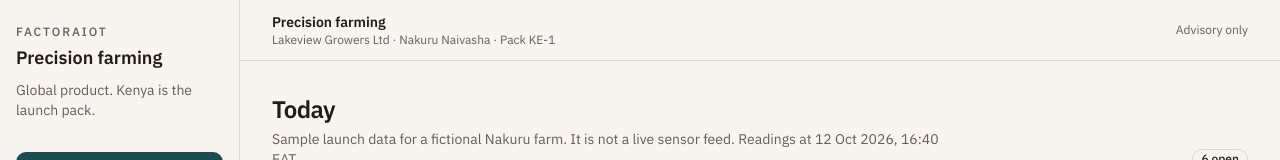
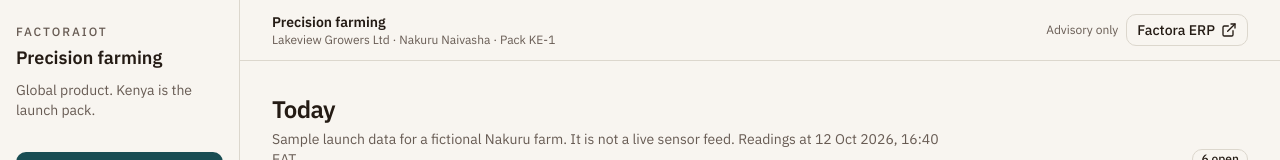
Before and after one commit to yit2022/factoraiot-farm, a Next.js app: page / in a window 1280 px wide. Shown: the top 160 px of the page. Built offline with nearby package versions, Linux system fonts and the light colour scheme.

Commit message:
Link FactorAIoT Farm with Factora ERP
Co-authored-by: rofric2020 <rofric2020@gmail.com>

```diff
--- a/src/components/shell.tsx
+++ b/src/components/shell.tsx
@@ -3,7 +3,7 @@
 import { Suspense } from "react";
 import Link from "next/link";
 import { usePathname } from "next/navigation";
-import { Menu } from "lucide-react";
+import { ExternalLink, Menu } from "lucide-react";
 import { Button } from "@/components/ui/button";
 import {
   Sheet,
@@ -14,6 +14,7 @@ import {
   SheetTrigger,
 } from "@/components/ui/sheet";
 import { tenant } from "@/lib/operations";
+import { FACTORA_ERP_URL } from "@/lib/product-links";
 import { cn } from "cn";
 
 const links = [
@@ -102,9 +103,19 @@ export function Shell({ children }: { children: React.ReactNode }) {
                 </p>
               </div>
             </div>
-            <p className="hidden text-xs text-muted-foreground sm:block">
-              Advisory only
-            </p>
+            <div className="flex items-center gap-2">
+              <span className="hidden text-xs text-muted-foreground lg:inline">
+                Advisory only
+              </span>
+              <Button
+                nativeButton={false}
+                variant="outline"
+                render={<a href={FACTORA_ERP_URL} aria-label="Back to Factora ERP" />}
+              >
+                <span className="hidden sm:inline">Factora ERP</span>
+                <ExternalLink />
+              </Button>
+            </div>
           </header>
           <div className="px-4 py-5 md:px-8 md:py-8">{children}</div>
         </div>
--- /dev/null
+++ b/src/lib/product-links.ts
@@ -0,0 +1,2 @@
+export const FACTORA_ERP_URL = "https://iot.factoraerp.com";
+export const FACTORAIOT_FARM_URL = "https://farm.factoraiot.com";
```
Also changed, not shown: 2 other files (tests, documents, lock files or other folders).
